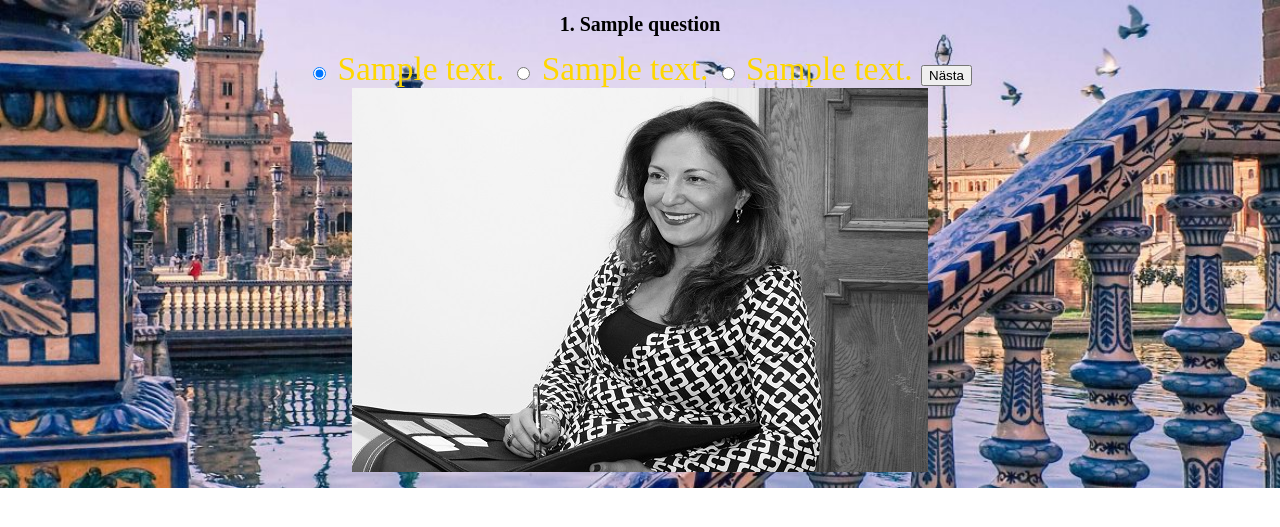
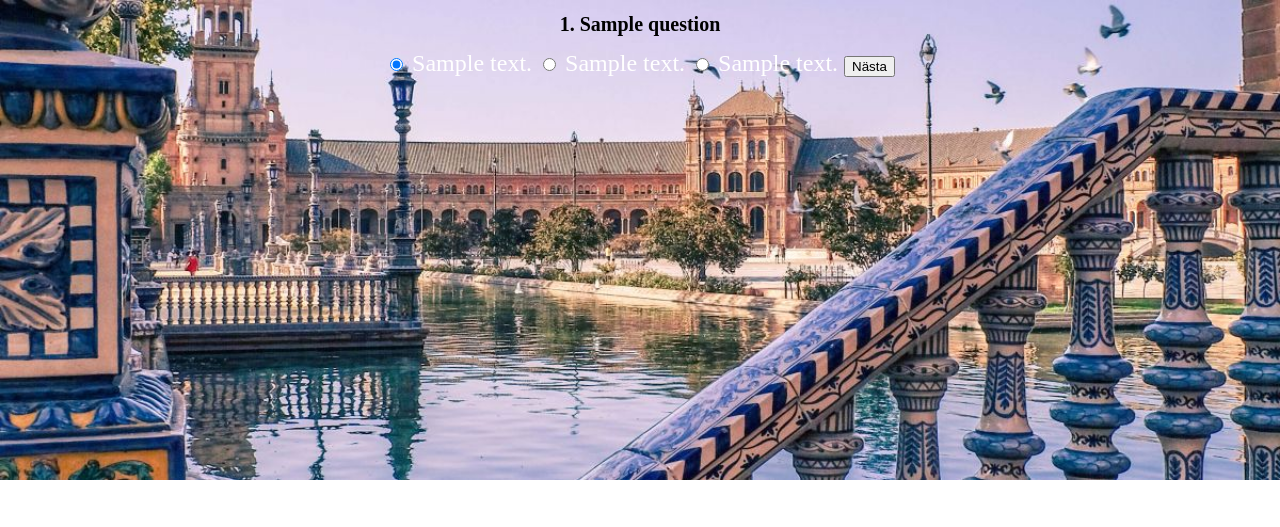
Before and after one commit to Majorena/Quizproject, a Django app: page /quiz/1/question/1/ in a window 1280 px wide. Shown: the top 527 px of the page. Run offline with Django 3.2, Linux system fonts and the light colour scheme; tables that the repository leaves empty hold one stand-in row (values such as "Sample post").

Commit message:
Ändrade färg

```diff
--- a/quiz/templates/question.html
+++ b/quiz/templates/question.html
@@ -17,7 +17,7 @@
 
 	</form>
 
-   <img src = "/static/marcela intervju.jpg" alt = "Marcela intervju">
+
 
 
 
--- a/static/style.css
+++ b/static/style.css
@@ -1,8 +1,8 @@
 
 body {
-font-size: 25pt;
+font-size: 18pt;
 font-family;
-color: gold;
+color: white;
 text-align: center;
 background-image: url("/static/seville-spain-Sevilla.jpg");
 background-size: cover;
```
